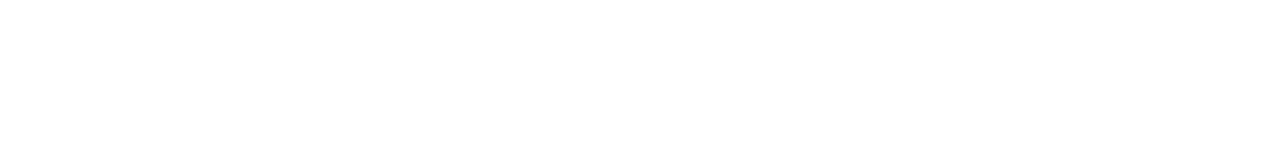
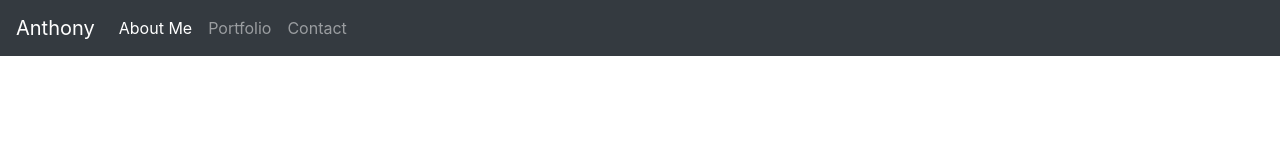
Before and after one commit to AQM28202/Bootstrap-Port, a plain HTML site: page portfolio.html in a window 1280 px wide. Drawn offline with nearby package versions, Linux system fonts and the light colour scheme.

Commit message:
<uploading portfolio.html version one>

```diff
--- a/portfolio.html
+++ b/portfolio.html
@@ -0,0 +1,26 @@
+<!DOCTYPE html>
+<html lang="en">
+<head>
+    <meta charset="UTF-8">
+    <meta name="viewport" content="width=device-width, initial-scale=1.0">
+    <meta http-equiv="X-UA-Compatible" content="ie=edge">
+    <link rel="stylesheet" href="https://stackpath.bootstrapcdn.com/bootstrap/4.3.1/css/bootstrap.min.css" integrity="sha384-ggOyR0iXCbMQv3Xipma34MD+dH/1fQ784/j6cY/iJTQUOhcWr7x9JvoRxT2MZw1T" crossorigin="anonymous">
+ <title>Document</title>
+</head>
+<body>
+        <nav class="navbar navbar-expand-lg navbar-dark bg-dark">
+                <a class="navbar-brand" href="#">Anthony</a>
+                <button class="navbar-toggler" type="button" data-toggle="collapse" data-target="#navbarNavAltMarkup" aria-controls="navbarNavAltMarkup" aria-expanded="false" aria-label="Toggle navigation">
+                  <span class="navbar-toggler-icon"></span>
+                </button>
+                <div class="collapse navbar-collapse" id="navbarNavAltMarkup">
+                  <div class="navbar-nav">
+                    <a class="nav-item nav-link active" href="index.html">About Me <span class="sr-only">(current)</span></a>
+                    <a class="nav-item nav-link" href="portfolio.html">Portfolio</a>
+                    <a class="nav-item nav-link" href="contact.html">Contact</a>
+                  </div>
+                </div>
+        </nav>
+
+</body>
+</html>
```
Also changed, not shown: index.html (+3 -3 lines).
